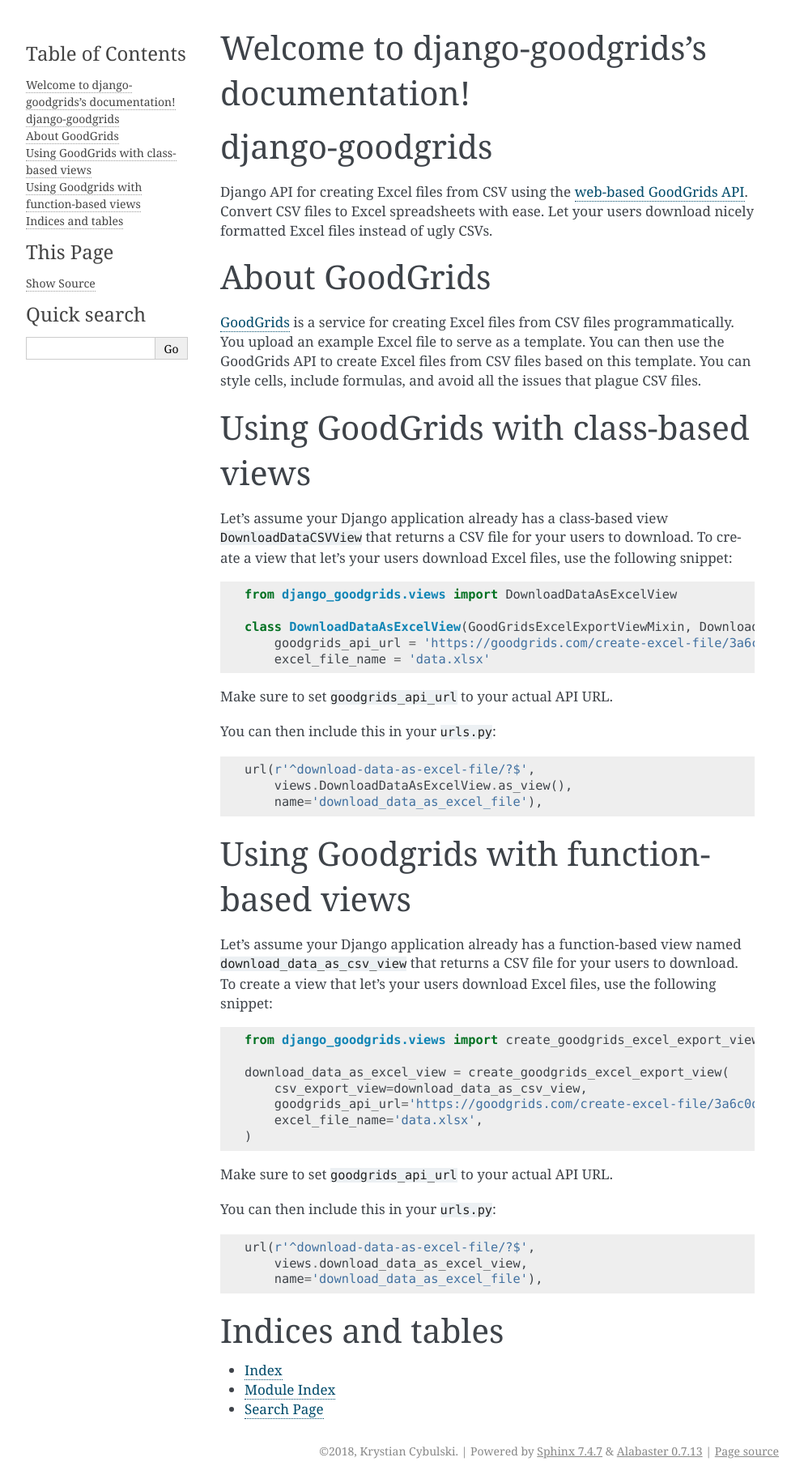
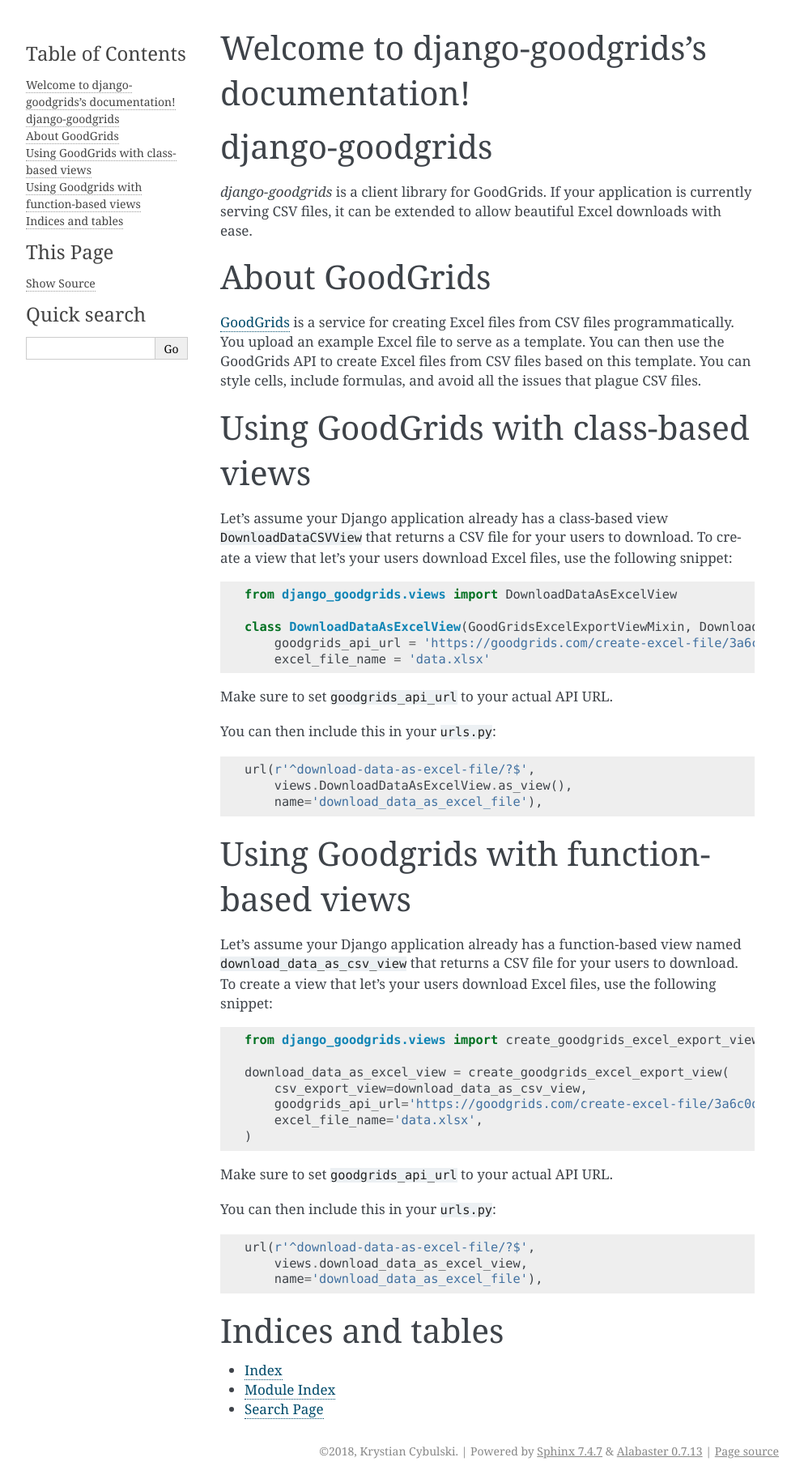
Before and after one commit to GoodGrids/django-goodgrids, a Sphinx documentation site: the page built from docs/index.rst, in a window 1280 px wide. Shown: the whole page at 81% size, without its empty margins (148-1141 px from the left). Built offline with Sphinx 7.4.7, drawn with Linux system fonts in a browser that asks for light colours.

Commit message:
Updated docs

```diff
--- a/docs/index.rst
+++ b/docs/index.rst
@@ -13,9 +13,8 @@
 django-goodgrids
 ================
 
-Django API for creating Excel files from CSV using the `web-based
-GoodGrids API`_. Convert CSV files to Excel spreadsheets with ease.
-Let your users download nicely formatted Excel files instead of ugly CSVs.
+`django-goodgrids` is a client library for GoodGrids. If your application is currently
+serving CSV files, it can be extended to allow beautiful Excel downloads with ease.
 
 About GoodGrids
 ===============
--- a/setup.py
+++ b/setup.py
@@ -23,7 +23,6 @@
         ("Documentation", "http://django-goodgrids.readthedocs.io/en/latest/"),
         ("GoodGrids", "https://goodgrids.com"),
         ("Source", "https://github.com/goodgrids/django-goodgrids"),
-        ("PyPi", "https://pypi.org/project/django-goodgrids"),
         ("Tracker", "https://github.com/goodgrids/django-goodgrids/issues"),
     ]),
     license='MIT License',
```
Also changed, not shown: 5 other files.
